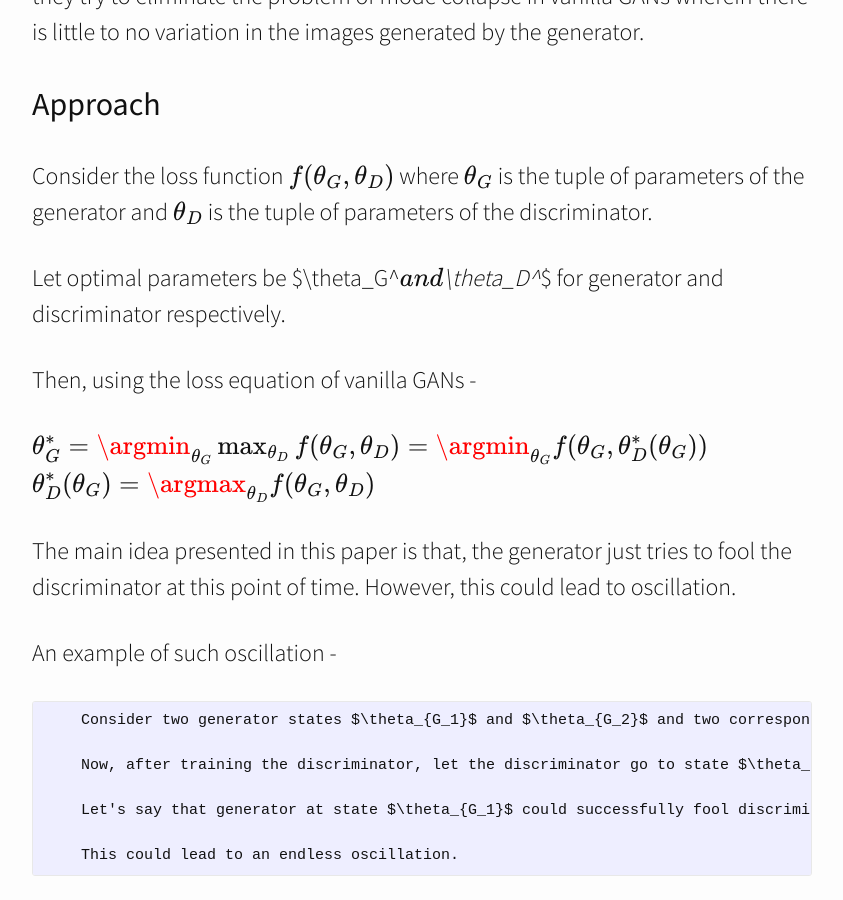
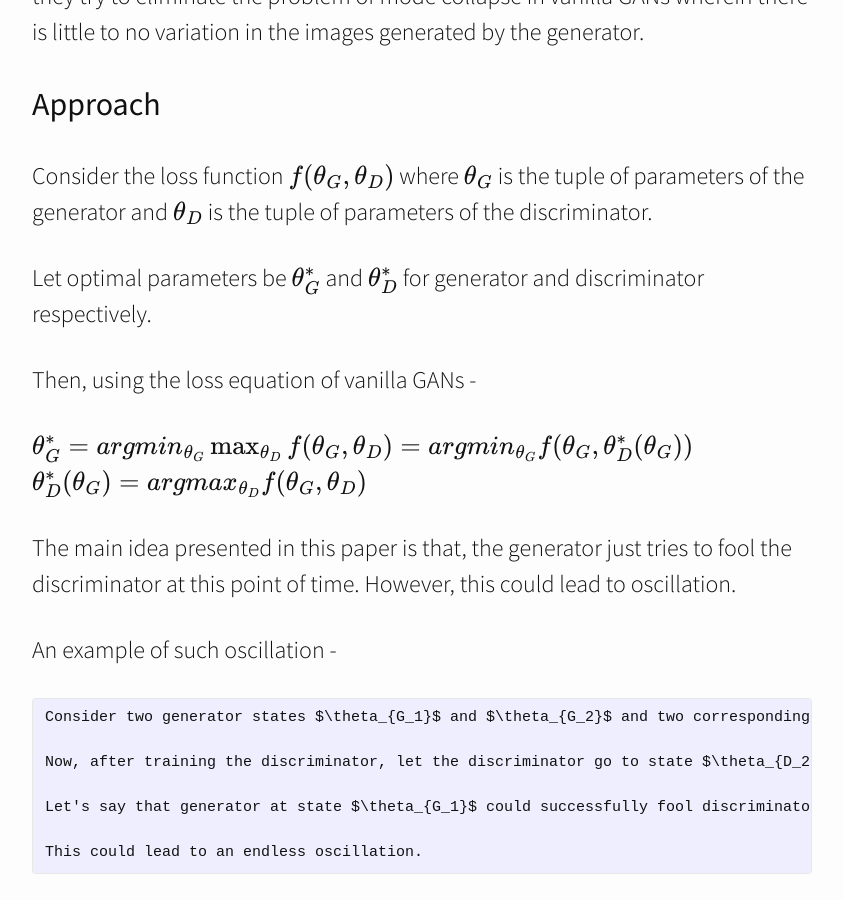
Before and after one commit to rajatsharma2204/AML_Tutorial_GANs, a Jekyll site: the page built from unrolled.md, in a window 1280 px wide and 900 px high, scrolled down 555 px. Shown: the whole window, without its empty margins (218-1061 px from the left). Built offline with Jekyll 4.4.1, drawn with Linux system fonts in a browser that asks for light colours; nearby versions of some CDN libraries; formulas are drawn with MathJax 3; some of the changed text lies outside the part shown.

```diff
--- a/unrolled.md
+++ b/unrolled.md
@@ -15,28 +15,29 @@ They try to stabilize the learning of GANs and thus, leads to convergence. Also,
 
 Consider the loss function $f(\theta_G, \theta_D)$ where $\theta_G$ is the tuple of parameters of the generator and $\theta_D$ is the tuple of parameters of the discriminator.
 
-Let optimal parameters be $\theta_G^*$ and $\theta_D^*$ for generator and discriminator respectively.
+Let optimal parameters be $\theta_G^* $ and $\theta_D^* $ for generator and discriminator respectively.
 
 Then, using the loss equation of vanilla GANs -
 
-$$\theta_G^* = \argmin_{\theta_G} \max_{\theta_D} f(\theta_G, \theta_D) = \argmin_{\theta_G} f(\theta_G, \theta_D^* (\theta_G))$$
-$$\theta_D^*(\theta_G) = \argmax_{\theta_D} f(\theta_G, \theta_D)$$
+$$\theta_G^* = argmin_{\theta_G} \max_{\theta_D} f(\theta_G, \theta_D) = argmin_{\theta_G} f(\theta_G, \theta_D^* (\theta_G))$$
+$$\theta_D^*(\theta_G) = argmax_{\theta_D} f(\theta_G, \theta_D)$$
 
 The main idea presented in this paper is that, the generator just tries to fool the discriminator at this point of time. However, this could lead to oscillation.
 
 An example of such oscillation -
 
-        Consider two generator states $\theta_{G_1}$ and $\theta_{G_2}$ and two corresponding discriminator states $\theta_{D_1}$ and $\theta_{D_2}$ respectively. Now, let's say generator before training, is currently at $\theta_{G_1}$ and the discriminator after training, is at $\theta_{D_1}$. Let the generator after training, go to state $\theta_{G_2}$ which fools the discriminator successfully.
+    Consider two generator states $\theta_{G_1}$ and $\theta_{G_2}$ and two corresponding discriminator states $\theta_{D_1}$ and $\theta_{D_2}$ respectively. Now, let's say generator before training, is currently at $\theta_{G_1}$ and the discriminator after training, is at $\theta_{D_1}$. Let the generator after training, go to state $\theta_{G_2}$ which fools the discriminator successfully.
 
-        Now, after training the discriminator, let the discriminator go to state $\theta_{D_2}$ and let's say, due to this, the generator can't fool it anymore.
+    Now, after training the discriminator, let the discriminator go to state $\theta_{D_2}$ and let's say, due to this, the generator can't fool it anymore.
 
-        Let's say that generator at state $\theta_{G_1}$ could successfully fool discriminator at state $\theta_{D_2}$. Then, after training the generator again, the generator could go back to state $\theta_{G_1}$ from state $\theta_{G_2}$.
+    Let's say that generator at state $\theta_{G_1}$ could successfully fool discriminator at state $\theta_{D_2}$. Then, after training the generator again, the generator could go back to state $\theta_{G_1}$ from state $\theta_{G_2}$.
 
-        This could lead to an endless oscillation.
+    This could lead to an endless oscillation.
 
 So, to avoid such as oscillation, the idea is to train the generator with respect to the approximate discriminator, a few steps into the future.
 
 Consider the following recursive definintion -
+
 $$\theta_D^0 = \theta_D$$
 $$\theta_D^{k+1} = \theta_D^k + \eta^k \frac{df(\theta_G, \theta_D^K)}{d \theta_D^k}$$
 
@@ -52,8 +53,9 @@ where $\theta_D^K$ represents using $\theta_G$ and $\theta_D$ as initial values
 This means that the generator is updated using the approximate discriminator function from the future.
 
 However, the discriminator is updated in the same way as vanilla GANs, i.e. using only the current generator. So, the update equations are -
-$$\theta_G \rightarrow \theta_G - \eta \frac{df_K(\theta_G, \theta_D){d \theta_G}}$$
-$$\theta_D \rightarrow \theta_D + \eta \frac{df(\theta_G, \theta_D){d \theta_D}}$$
+
+$$\theta_G \rightarrow \theta_G - \eta \frac{df_K(\theta_G, \theta_D)}{d \theta_G}$$
+$$\theta_D \rightarrow \theta_D + \eta \frac{df(\theta_G, \theta_D)}{d \theta_D}$$
 
 ![]({{site.baseurl}}/images/unrolled_gans_proc.png)
 
```
